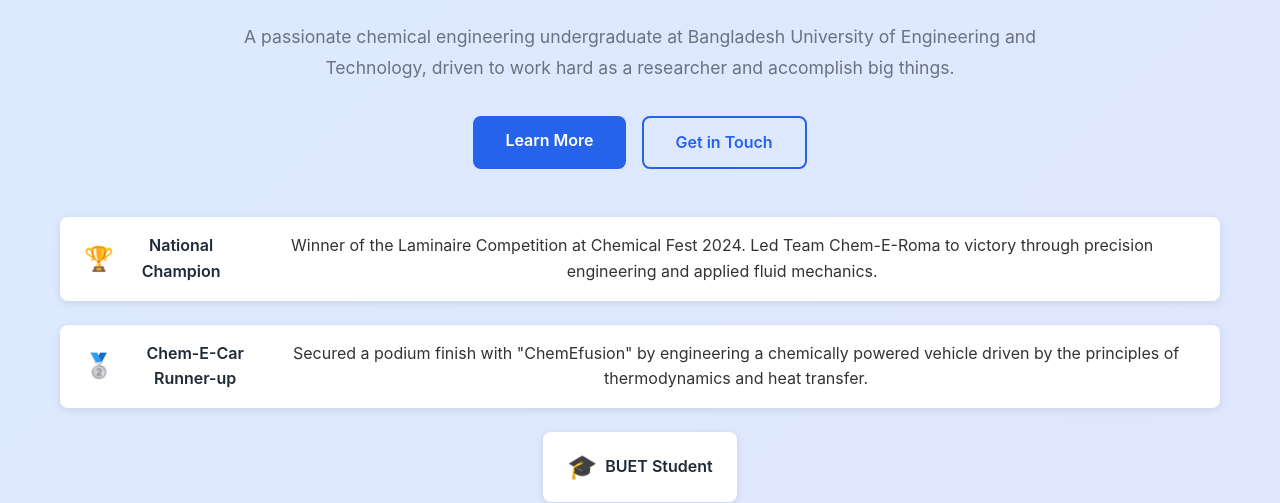
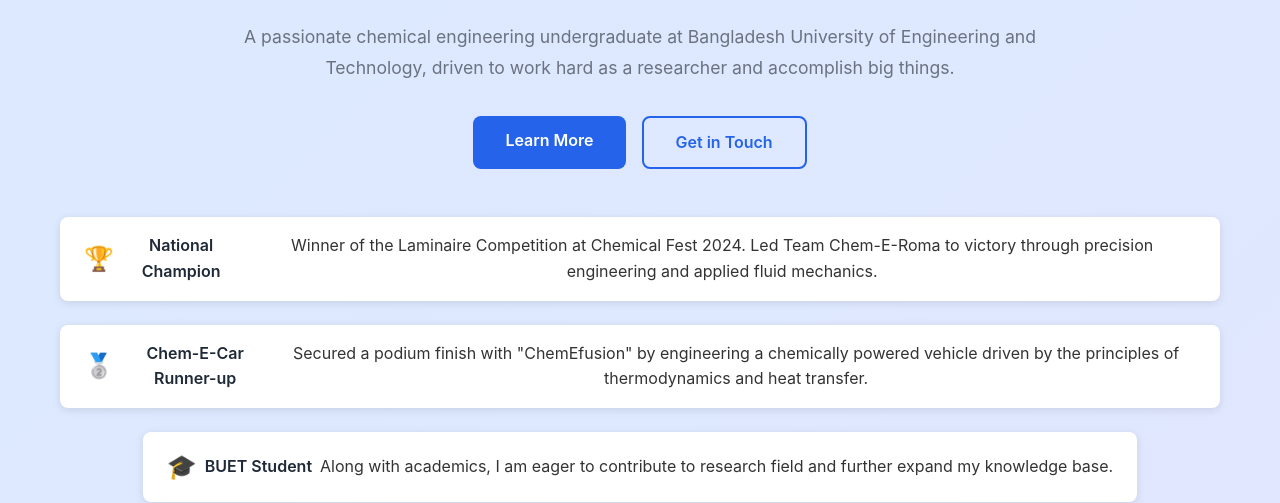
Before and after one commit to arnobsr20/arnobsr20.github.io, a plain HTML site: page index.html in a window 1280 px wide. Shown: the part 453-956 px from the top of the page. Drawn offline with Linux system fonts and the light colour scheme.

Commit message:
Update index.html

```diff
--- a/index.html
+++ b/index.html
@@ -60,6 +60,9 @@
                     <div class="achievement-badge">
                         <span class="badge-icon">🎓</span>
                         <span class="badge-text">BUET Student</span>
+                         <span>
+                         <p>Along with academics, I am eager to contribute to research field and further expand my knowledge base.</p>
+                             </span>
                     </div>
                 </div>
             </div>
```
